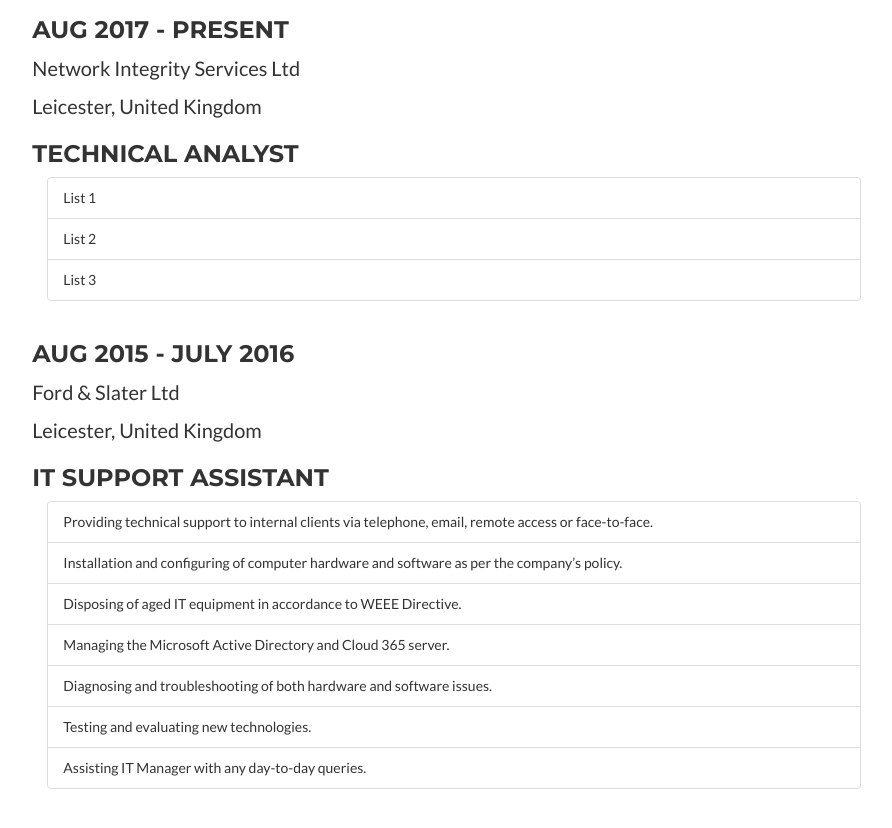
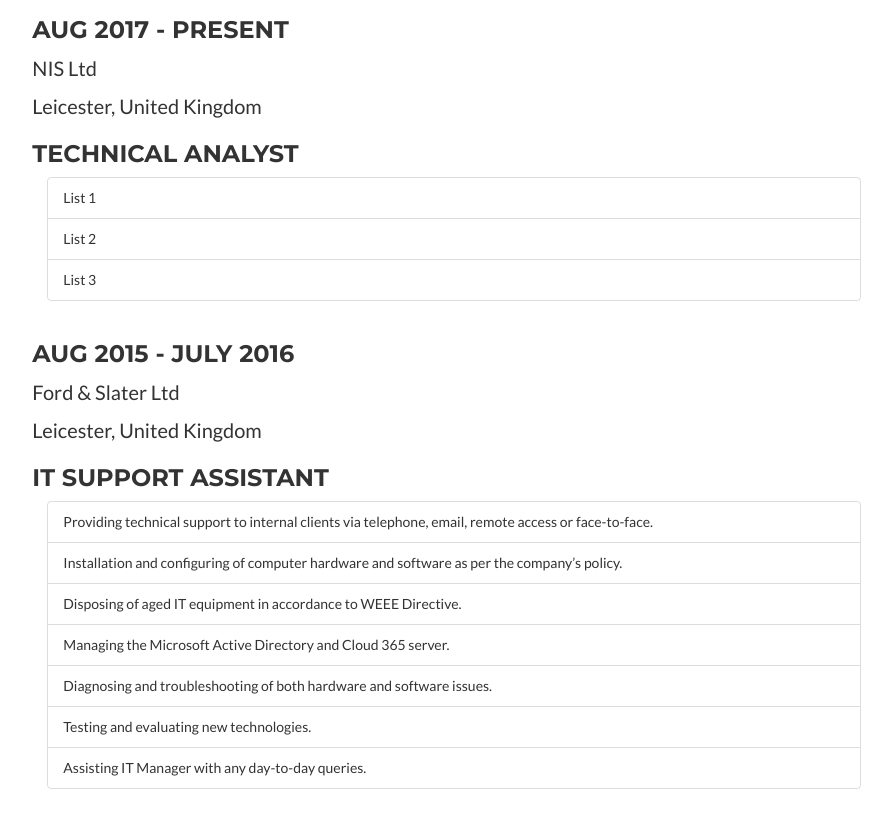
Before and after one commit to krunaldmu/freelance, a website: page index.html in a window 1280 px wide. Shown: the part 2066-2894 px from the top of the page, without its empty margins (186-1078 px from the left). Drawn offline with nearby package versions, Linux system fonts and the light colour scheme.

Commit message:
modified index page

```diff
--- a/index.html
+++ b/index.html
@@ -160,7 +160,7 @@
             </div>
             <div class="col-lg-8 col-lg-offset-2">
                 <h3> Aug 2017 - Present </h3>
-                <p> Network Integrity Services Ltd </p>
+                <p> NIS Ltd </p>
                 <p> Leicester, United Kingdom </p>
                 <h3> Technical Analyst </h3>
                 <div class="col-lg-12">
```
